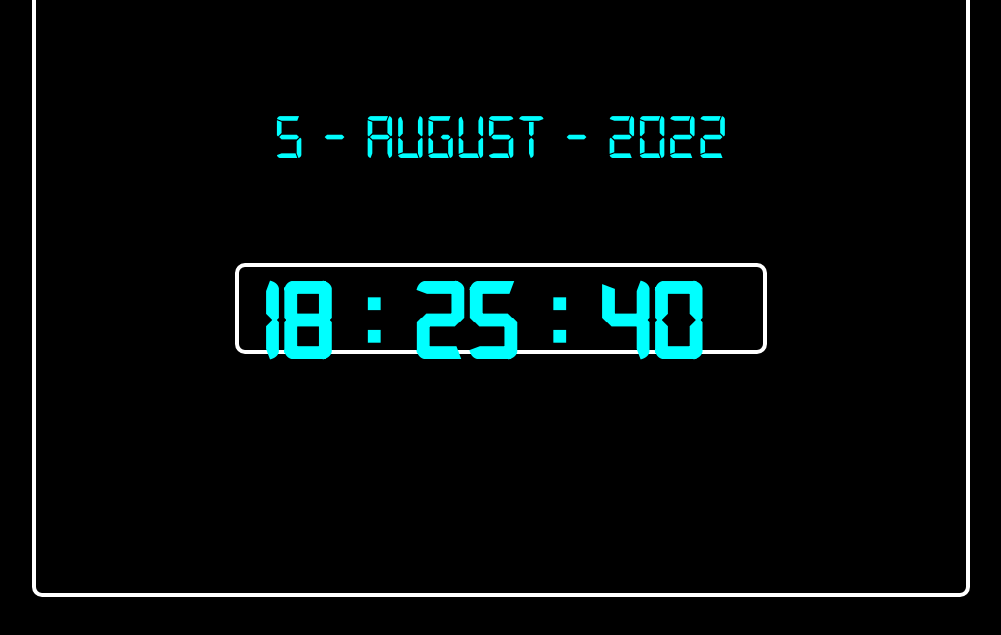
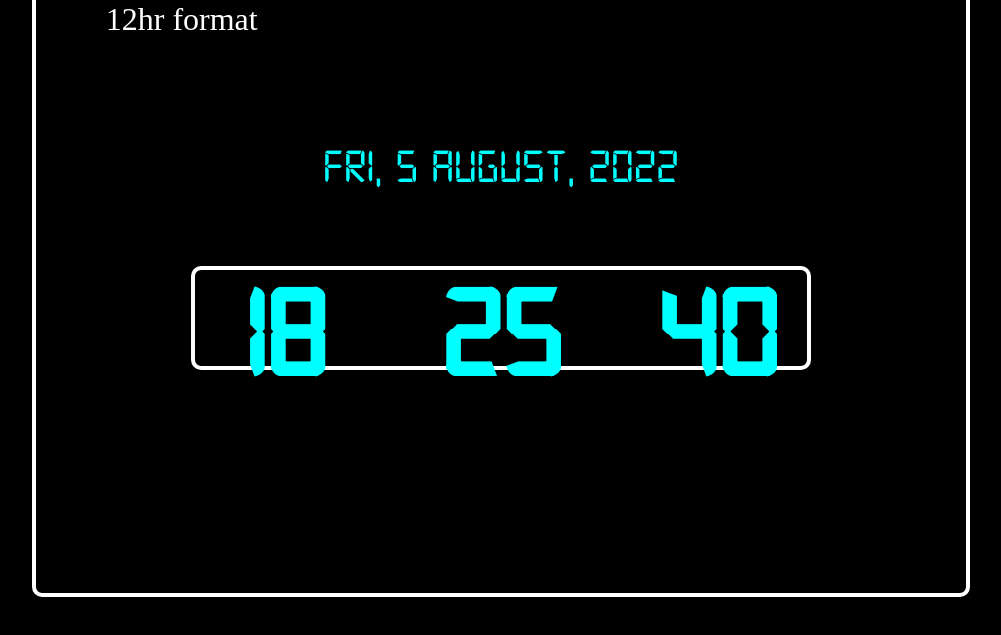
Before and after one commit to dheeraj1320/Digital-Clock, a plain HTML site: page index.html in a window 1280 px wide. Both pictures are taken after a click on the link 202 px from the left and 111 px from the top of the page. Shown: the part 131-766 px from the top of the page, without its empty margins (139-1140 px from the left). Drawn offline with Linux system fonts and the light colour scheme.

Commit message:
blink function and format time

```diff
--- a/index.html
+++ b/index.html
@@ -14,13 +14,18 @@
       <a href="#" onclick="settings()" class="setting"
         ><img class="setting-logo rotate" src="white-settings-icon-1.jpg"
       /></a>
-      <span class="setting-drawer">ff</span>
       <div class="date-time-container">
-        <span class="date">5655</span>
+        <a class="setting-drawer" onclick="changeFormat()">12hr format</a>
+        <span class="date"></span>
 
         <div class="time-container">
-          <div class="time"></div>
-          <div class="time-label"></div>
+          <div class="time">
+            <span class="hour timeEl"></span>
+            <span class="dots">:</span>
+            <span class="min timeEl"></span>
+            <span class="dots">:</span>
+            <span class="sec timeEl"></span>
+          </div>
         </div>
       </div>
     </div>
--- a/script.js
+++ b/script.js
@@ -13,28 +13,52 @@ const months = [
   "December",
 ];
 
-function updateTime() {
+const day = ["Sun", "Mon", "Tue", "Wed", "Thu", "Fri", "Sat"];
+
+let format24hr = true;
+
+// utility functions
+updateTime = function () {
   let date = new Date();
   let hour = String(date.getHours()).padStart(2, 0);
   let min = String(date.getMinutes()).padStart(2, 0);
   let second = String(date.getSeconds()).padStart(2, 0);
 
-  document.querySelector(".time").textContent = `${hour}  : ${min} : ${second}`;
-}
+  // document.querySelector(".time").textContent = `${hour}  : ${min} : ${second}`;
+
+  if (!format24hr) hour = hour % 12;
+
+  document.querySelector(".hour").textContent = hour;
+  document.querySelector(".min").textContent = min;
+  document.querySelector(".sec").textContent = second;
+  blink();
+};
+
+blink = function () {
+  document
+    .querySelectorAll(".dots")
+    .forEach((a) => a.classList.toggle("hidden"));
+};
 setInterval(updateTime, 1000);
 
-function updateDate() {
+updateDate = function () {
   let date = new Date();
-  let day = date.getDate();
+  let dateNo = date.getDate();
+  let dayNo = date.getDay();
   let month = date.getMonth();
   let year = date.getFullYear();
-  document.querySelector(".date").textContent = `${day}  - ${
+  document.querySelector(".date").textContent = `${day[dayNo]}, ${dateNo} ${
     months[month - 1]
-  } - ${year}`;
-  console.log(day, month, year);
-}
+  }, ${year}`;
+};
 setInterval(updateDate, 1000);
 
 const settings = function () {
   document.querySelector(".rotate").classList.toggle("down");
+  document.querySelector(".setting-drawer").classList.toggle("show");
 };
+
+const changeFormat = function () {
+  format24hr = !format24hr;
+  settings();
+};
--- a/style.css
+++ b/style.css
@@ -1,6 +1,10 @@
 @font-face {
   font-family: "Digital-7";
   src: url("digital-7.regular.ttf");
+}
+
+* {
+  color: aqua;
 }
 
 body {
@@ -31,24 +35,31 @@ body {
 .date {
   border-radius: 10px;
   padding: 0.1em 0.2em;
-  font-size: 4em;
+  font-size: 3em;
   font-family: "Digital-7";
   position: relative;
-  color: aqua;
-  bottom: 33px;
+  /* color: aqua; */
+  bottom: 85px;
 }
 
 .time {
+  display: flex;
+  justify-content: space-between;
   border: 4px solid white;
   border-radius: 10px;
   padding: 0.1em 0.2em;
-  width: 30rem;
-  font-size: 7em;
+  width: 35rem;
+  font-size: 8em;
   font-family: "Digital-7";
   font-weight: 1000;
   position: relative;
-  bottom: 90px;
-  color: aqua;
+  bottom: 110px;
+  /* color: aqua; */
+}
+
+.timeEl {
+  width: 8rem;
+  text-align: center;
 }
 
 .setting {
@@ -59,6 +70,28 @@ body {
   float: left;
   width: 35px;
   margin: 10px;
+}
+
+.setting-drawer {
+  position: relative;
+  visibility: hidden;
+  text-decoration: none;
+  bottom: 65px;
+  width: 85%;
+  height: 47px;
+  font-size: 2rem;
+  color: rgba(0, 0, 0, 0);
+  border-radius: 10px;
+  transition: all 0.5s linear;
+}
+
+.setting-drawer.show:hover {
+  color: aqua;
+}
+
+.setting-drawer.show {
+  visibility: visible;
+  color: rgb(255, 255, 255, 1);
 }
 
 .rotate {
@@ -72,3 +105,8 @@ body {
   -webkit-transform: rotate(90deg);
   transform: rotate(90deg);
 }
+
+/* utility classes */
+.hidden {
+  display: none;
+}
```
